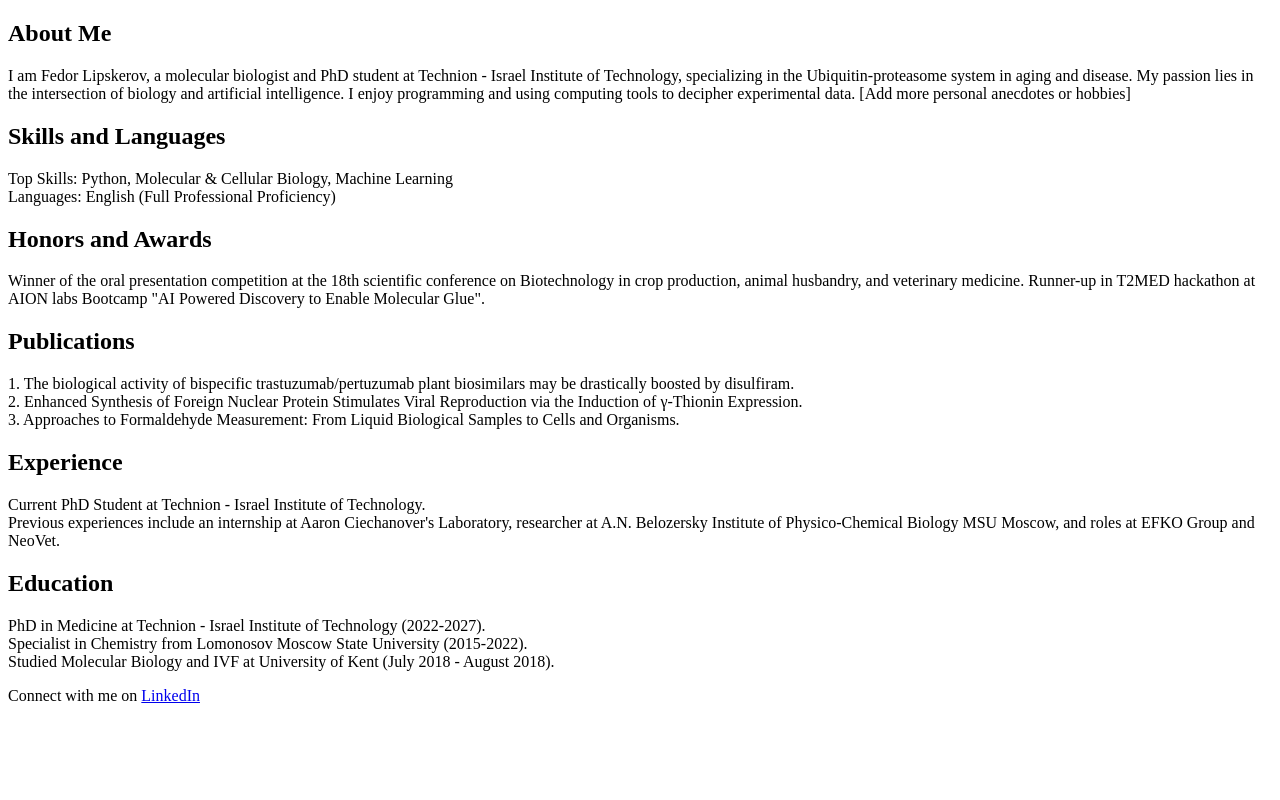
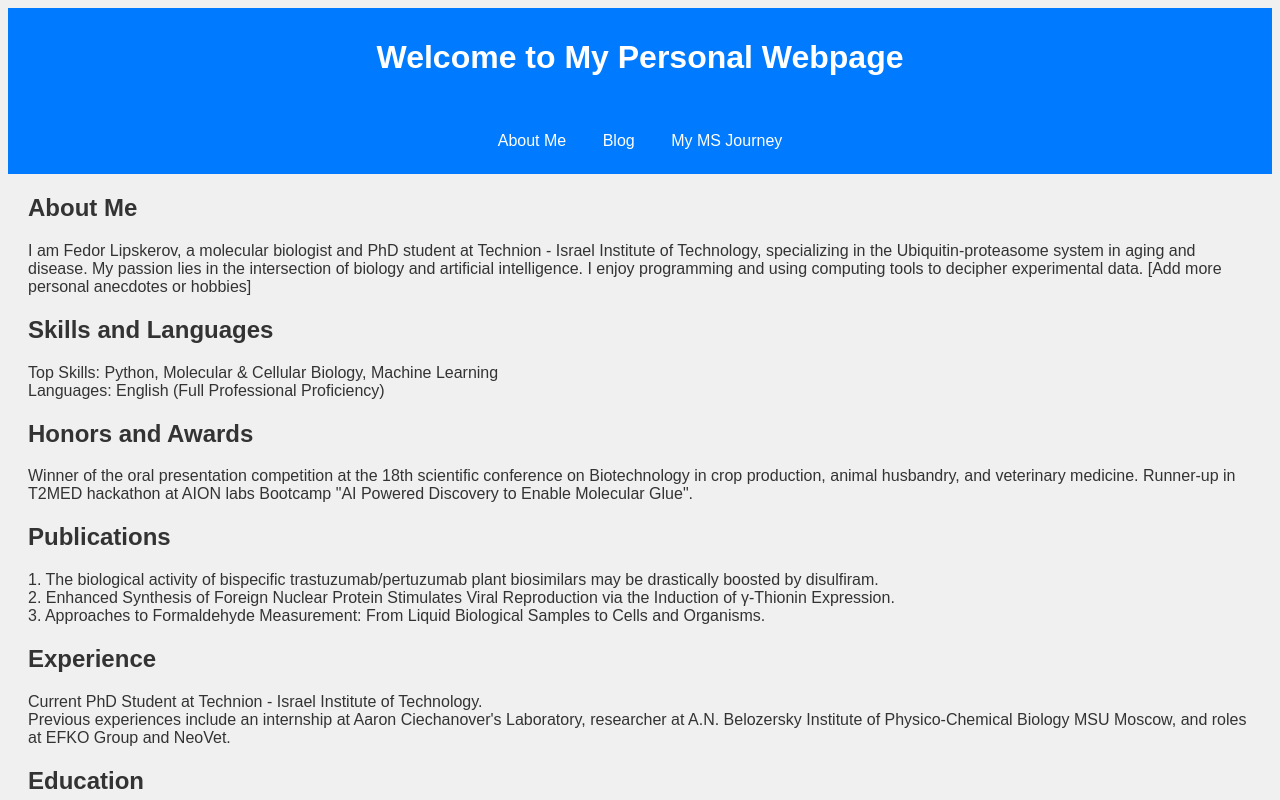
Before and after one commit to Lipskerov/lipskerov.github.io, a plain HTML site: page about_me.html in a window 1280 px wide. Shown: the top 800 px of the page. Drawn offline with Linux system fonts and the light colour scheme.

Commit message:
Update about_me.html

```diff
--- a/about_me.html
+++ b/about_me.html
@@ -1,7 +1,28 @@
 <!DOCTYPE html>
 <html>
 <head>
+    <title>Fedor Lipskerov - Molecular Biologist and PhD Student</title>
+    <style>
+        body { font-family: Arial, sans-serif; color: #333; background-color: #f0f0f0; }
+        .header, .footer, .navbar { background-color: #007bff; padding: 10px; text-align: center; color: white; }
+        .content { margin: 20px; }
+        .navbar a { padding: 14px 16px; text-decoration: none; color: white; display: inline-block; }
+        .navbar a:hover { background-color: #0056b3; color: white; }
+    </style>
+</head>
+<body>
+    <div class="header">
+        <h1>Welcome to My Personal Webpage</h1>
+    </div>
+
+    <div class="navbar">
+        <a href="about.html">About Me</a>
+        <a href="blog.html">Blog</a>
+        <a href="msjourney.html">My MS Journey</a>
+    </div>
+
     <div class="content">
+        <!-- Home Page Content -->
         <!-- About Me Section -->
         <h2 id="about">About Me</h2>
         <p>I am Fedor Lipskerov, a molecular biologist and PhD student at Technion - Israel Institute of Technology, specializing in the Ubiquitin-proteasome system in aging and disease. My passion lies in the intersection of biology and artificial intelligence. I enjoy programming and using computing tools to decipher experimental data. [Add more personal anecdotes or hobbies]</p>
```
